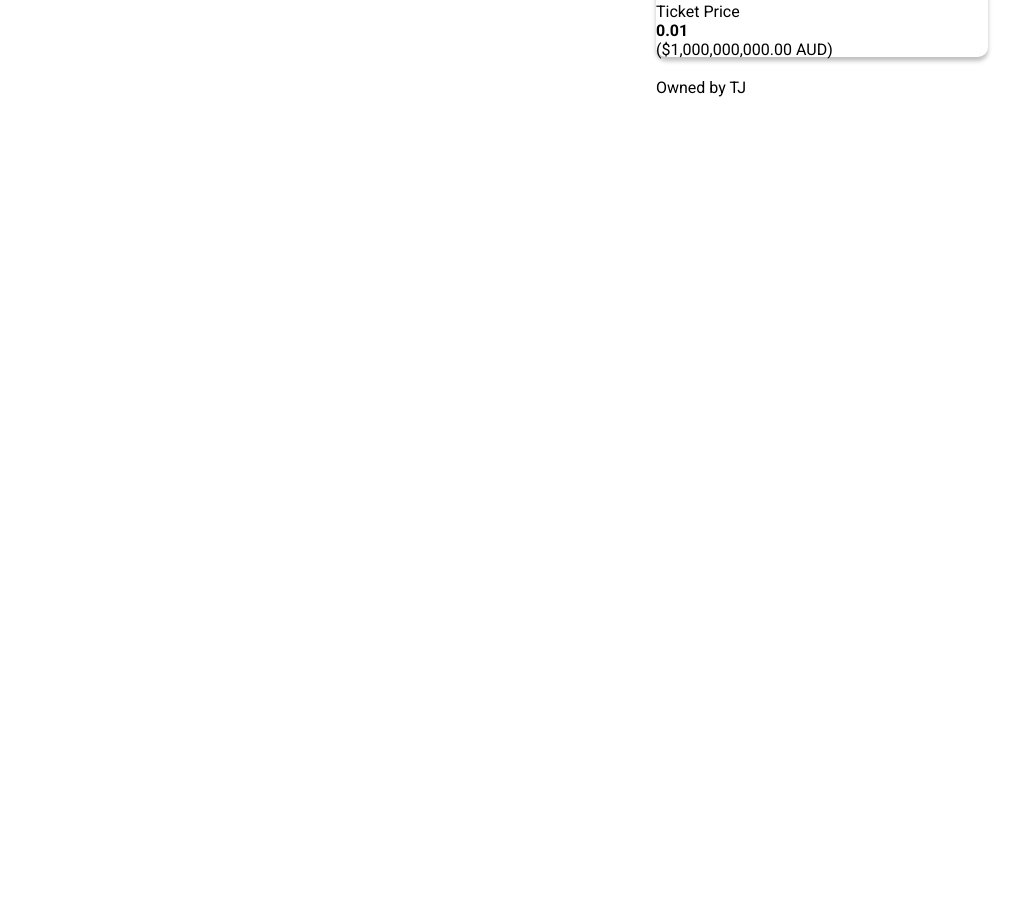
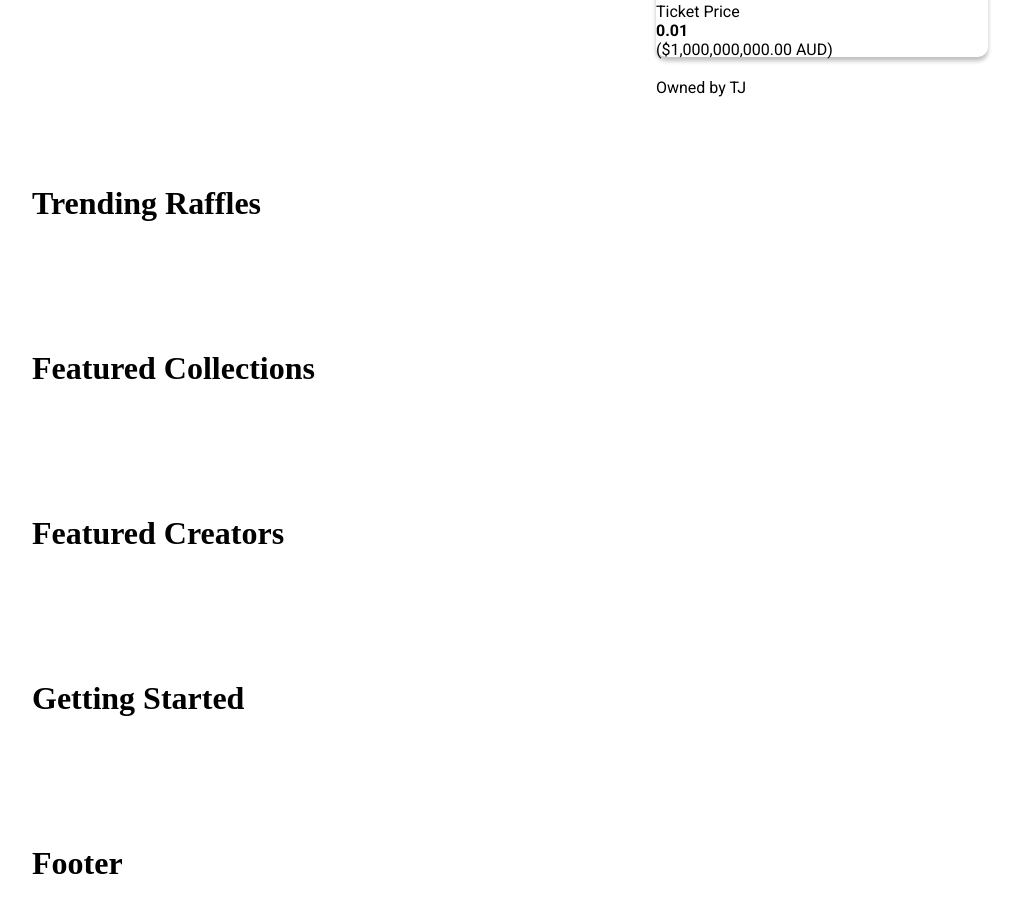
Before and after one commit to d1joseph/NFTDex, a React (Create React App) app in the folder client/: page / in a window 1280 px wide. Shown: the part 643-1556 px from the top of the page, without its empty margins (64-1085 px from the left). Before the commit the page ends 800 px from the top, so only its background shows below. Built offline with nearby package versions, Linux system fonts and the light colour scheme.

Commit message:
Added more containers, and related css and .jsx files.

```diff
--- a/client/src/App.js
+++ b/client/src/App.js
@@ -2,7 +2,7 @@ import React, { Component } from "react";
 // import { SimpleStorageContract } from "./contracts/SimpleStorage.json";
 // import { getWeb3 } from "./getWeb3";
 import { Navbar } from "./components";
-import { Header } from "./containers";
+import { Header, TrendingRaffles, FeaturedCollections, FeaturedCreators, GettingStarted, Footer } from "./containers";
 import "./App.css";
 
 // web3 init
@@ -80,8 +80,23 @@ const App = () => {
       <div className="navbar">
         <Navbar />
       </div>
-      <div>
+      <div className="header">
         <Header />
+      </div>
+      <div className="trending-raffles">
+        <TrendingRaffles />
+      </div>
+      <div className="featured-collections">
+        <FeaturedCollections />
+      </div>
+      <div className="featured-creators">
+        <FeaturedCreators />
+      </div>
+      <div className="getting-started">
+        <GettingStarted />
+      </div>
+      <div className="footer">
+        <Footer />
       </div>
     </div>
   )
--- a/client/src/components/navbar/Navbar.jsx
+++ b/client/src/components/navbar/Navbar.jsx
@@ -16,7 +16,7 @@ const Navbar = () => {
             <div className='colorBlue__navbar-search'>
                 <form action="/" method='get'>
                     <label htmlFor="search-bar"><span className="hidden"></span></label>
-                    <input type="text" name="s" id="search-bar" placeholder='Search the Blue...' value="" />
+                    <input type="text" readOnly name="s" id="search-bar" placeholder='Search the Blue...' value="" />
                 </form>
             </div>
 
--- a/client/src/containers/featured_collections/FeaturedCollections.jsx
+++ b/client/src/containers/featured_collections/FeaturedCollections.jsx
@@ -0,0 +1,13 @@
+import React from 'react';
+import './featuredCollections.css';
+
+const FeaturedCollections = () => {
+
+    return (
+        <div className='colorBlue__featured-collections section__padding'>
+            <h1>Featured Collections</h1>
+        </div>
+    );
+};
+
+export default FeaturedCollections;
--- a/client/src/containers/featured_creators/FeaturedCreators.jsx
+++ b/client/src/containers/featured_creators/FeaturedCreators.jsx
@@ -0,0 +1,13 @@
+import React from 'react';
+import './featuredCreators.css';
+
+const FeaturedCreators = () => {
+
+    return (
+        <div className='colorBlue__featured-creators section__padding'>
+            <h1>Featured Creators</h1>
+        </div>
+    );
+};
+
+export default FeaturedCreators;
--- a/client/src/containers/footer/Footer.jsx
+++ b/client/src/containers/footer/Footer.jsx
@@ -0,0 +1,13 @@
+import React from 'react';
+import './footer.css';
+
+const Footer = () => {
+
+    return (
+        <div className='colorBlue__footer section__padding'>
+            <h1>Footer</h1>
+        </div>
+    )
+}
+
+export default Footer
--- a/client/src/containers/getting_started/GettingStarted.jsx
+++ b/client/src/containers/getting_started/GettingStarted.jsx
@@ -0,0 +1,13 @@
+import React from 'react';
+import './gettingStarted.css';
+
+const GettingStarted = () => {
+
+    return (
+        <div className='colorBlue__getting-started section__padding'>
+            <h1>Getting Started</h1>
+        </div>
+    );
+};
+
+export default GettingStarted;
--- a/client/src/containers/index.js
+++ b/client/src/containers/index.js
@@ -1 +1,6 @@
 export { default as Header } from './header/Header';
+export { default as TrendingRaffles } from './trending_raffles/TrendingRaffles';
+export { default as FeaturedCollections } from './featured_collections/FeaturedCollections';
+export { default as FeaturedCreators } from './featured_creators/FeaturedCreators';
+export { default as GettingStarted } from './getting_started/GettingStarted';
+export { default as Footer } from './footer/Footer';
--- a/client/src/containers/trending_raffles/TrendingRaffles.jsx
+++ b/client/src/containers/trending_raffles/TrendingRaffles.jsx
@@ -0,0 +1,13 @@
+import React from 'react';
+import './trendingRaffles.css';
+
+const TrendingRaffles = () => {
+
+    return (
+        <div className='colorBlue__trending-raffles section__padding'>
+            <h1>Trending Raffles</h1>
+        </div>
+    );
+};
+
+export default TrendingRaffles;
```
Also changed, not shown: 1 other file (tests, documents, lock files or other folders).
